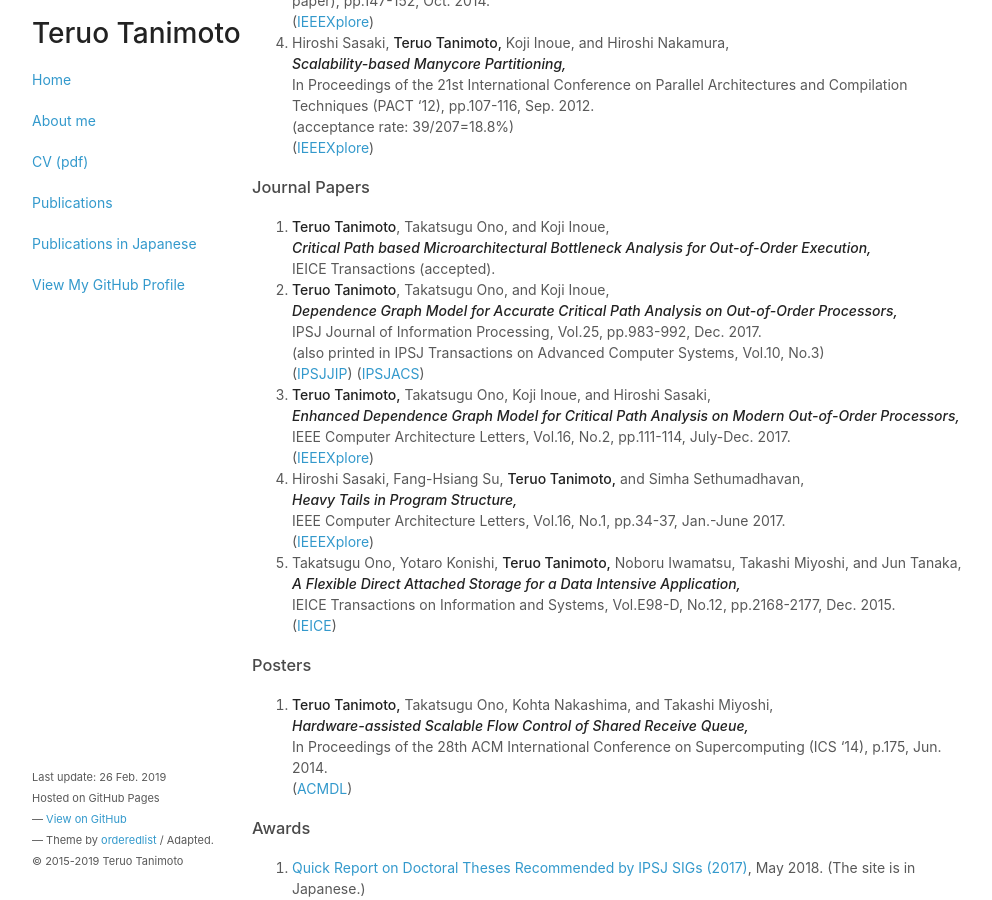
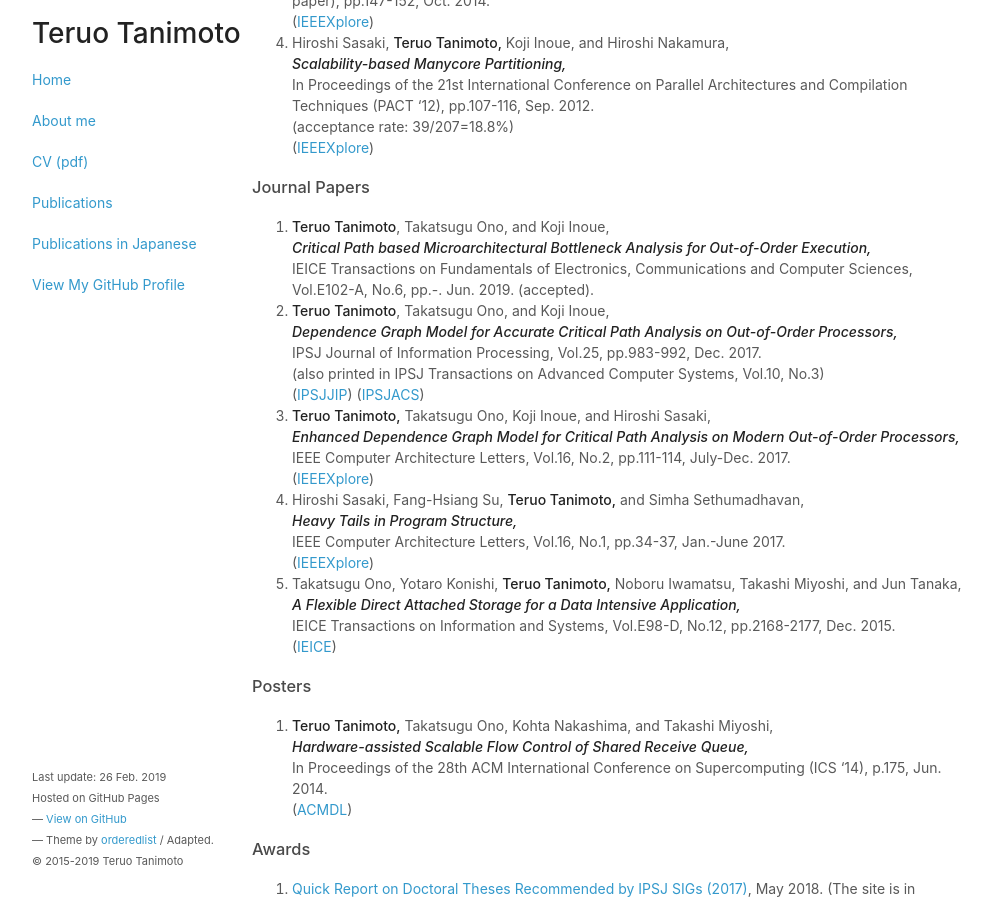
Before and after one commit to teruo41/teruo41.github.io, a Jekyll site: the page built from pubse.md, in a window 1280 px wide and 900 px high, scrolled down 424 px. Shown: the whole window, without its empty margins (138-1130 px from the left). Built offline with Jekyll 4.4.1, drawn with Linux system fonts in a browser that asks for light colours.

Commit message:
Added detail of IEICE 2019 paper

```diff
--- a/pubse.md
+++ b/pubse.md
@@ -40,7 +40,7 @@ title: Publications
 
 0. __Teruo Tanimoto__, Takatsugu Ono, and Koji Inoue,
    ***Critical Path based Microarchitectural Bottleneck Analysis for Out-of-Order Execution,***
-   IEICE Transactions (accepted).
+   IEICE Transactions on Fundamentals of Electronics, Communications and Computer Sciences, Vol.E102-A, No.6, pp.-. Jun. 2019. (accepted).
 
 0. __Teruo Tanimoto__, Takatsugu Ono, and Koji Inoue,
    ***Dependence Graph Model for Accurate Critical Path Analysis on Out-of-Order Processors,***
```
